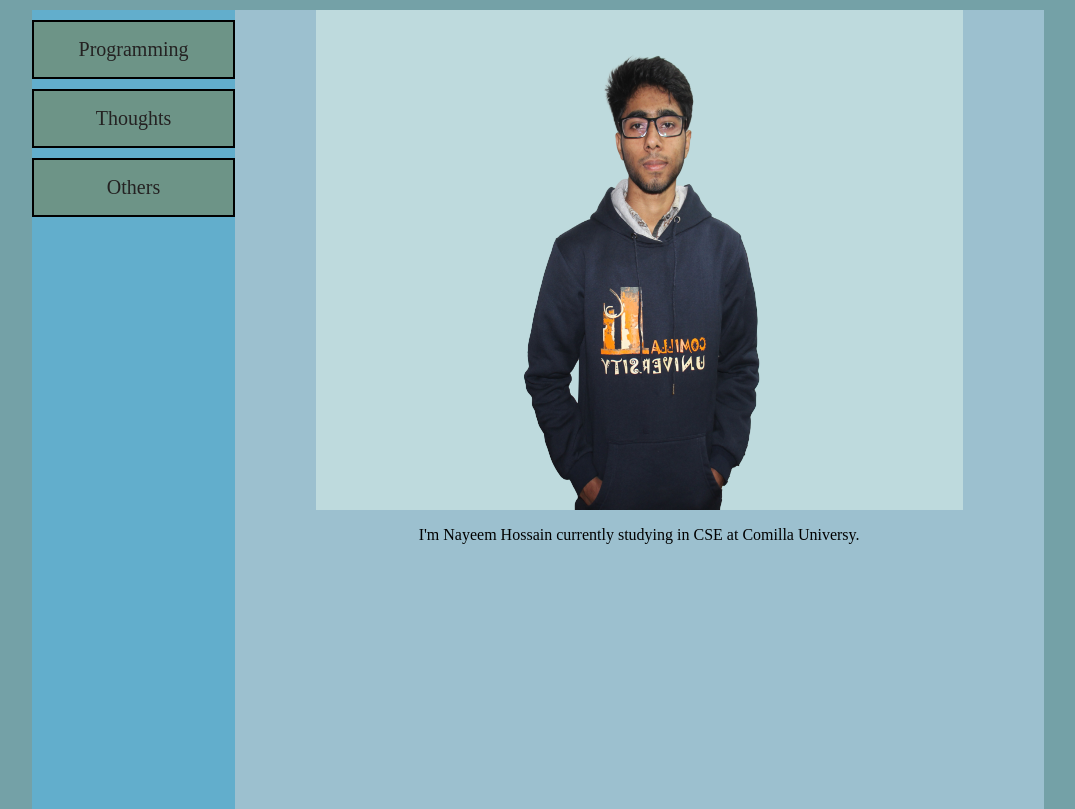
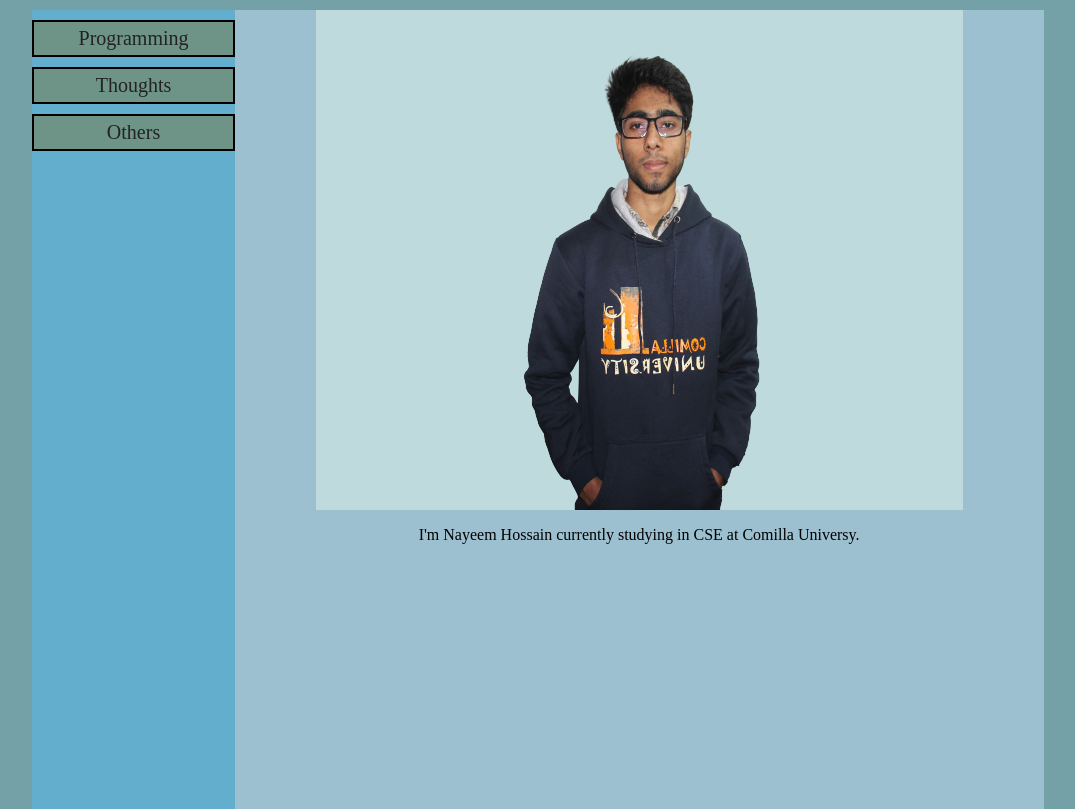
Before and after one commit to im-nayeem/web, a PHP site: page /about.html in a window 1280 px wide. Shown: the part 110-919 px from the top of the page, without its empty margins (102-1177 px from the left). Run offline with PHP 8.4, Linux system fonts and the light colour scheme.

Commit message:
reduced padding in sidebar links

```diff
--- a/assets/style.css
+++ b/assets/style.css
@@ -70,17 +70,6 @@ body
         float: left;
         overflow: hidden;
     }
-    /* .sidebar ul{
-        margin: 0px;
-        padding: 0px;
-        overflow: hidden;
-    }
-    .sidebar ul li{
-        list-style: none;
-        margin: 50px 10px;
-        background-color: rgb(82, 150, 146);
-        overflow: hidden;
-    } */
     .sidebar a
     {
         text-decoration: none;
@@ -89,7 +78,7 @@ body
         margin-top: 10px;
         color: rgb(36, 34, 34);
         background-color: rgb(109, 148, 135);
-        padding: 16px;
+        padding: 5px;
         display: block;
         border: 2px solid black;
     }
```
